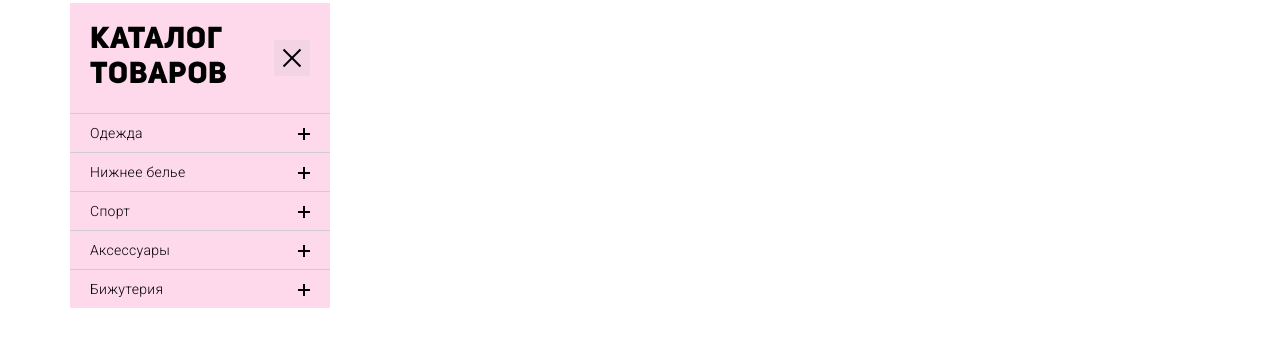
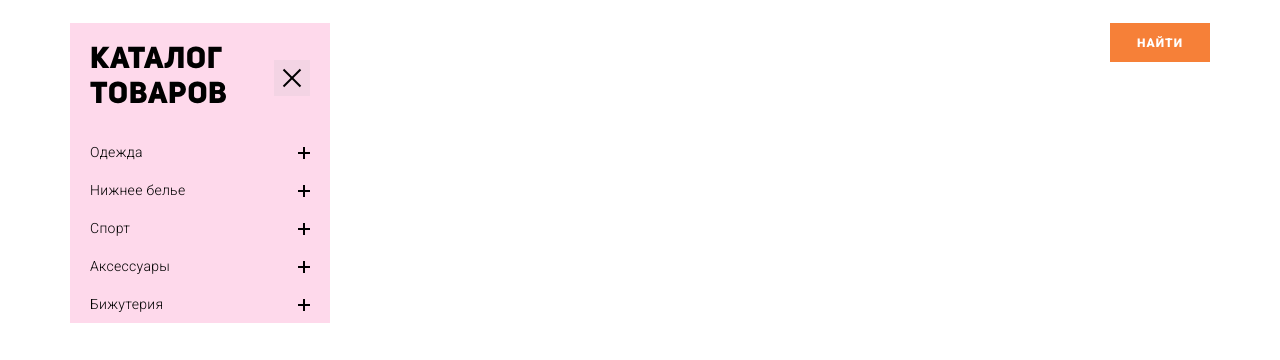
Before and after one commit to DefLeppard333/Virpul, a plain HTML site: page index.html in a window 1280 px wide. Both pictures are taken after a click on the element 292 px from the left and 205 px from the top of the page. Shown: the part 147-507 px from the top of the page. Drawn offline with nearby package versions, Linux system fonts and the light colour scheme.

Commit message:
v1.2.6 search block

```diff
--- a/assets/css/style.css
+++ b/assets/css/style.css
@@ -508,7 +508,7 @@ h6 {
       left: 0;
       overflow: auto;
       padding: 100px 0px 30px 0px;
-      z-index: 2;
+      z-index: 4;
       background-color: #fff;
       transition: all 0.5s ease 0s;
    }
@@ -751,6 +751,7 @@ h6 {
 /*Основной контент -------------------------------------------------------------------------------------- */
 .page {
    flex: 0 1 auto;
+   padding: 20px 0px 0px 0px;
 }
 .page__conatiner {
    display: flex;
@@ -764,6 +765,8 @@ h6 {
 .page__content {
    flex: 1 1 auto;
    padding: 0px 0px 0px 30px;
+}
+.page__search {
 }
 .menu-page {
    background: #fed9eb;
@@ -830,7 +833,6 @@ h6 {
 
 .menu-page__body {
    display: none;
-
 }
 .menu-page__body._active {
    display: flex;
@@ -838,15 +840,15 @@ h6 {
 .menu-page__list {
    width: 100%;
 }
-.menu-page__list li {
+/* .menu-page__parent li {
    border-bottom: 1px solid #d1cbcb;
 }
-.menu-page__list li:last-child {
+.menu-page__parent li:last-child {
    border-bottom: none;
 }
-.menu-page__list li:first-child {
+.menu-page__parent li:first-child {
    border-top: 1px solid #d1cbcb;
-}
+} */
 .menu-page__link {
    letter-spacing: 0.3px;
    font-weight: 300;
@@ -856,7 +858,7 @@ h6 {
    padding: 12px 20px;
    position: relative;
 }
-.menu-page__link_parent::after {
+.menu-page__link::after {
    content: "";
    width: 12px;
    height: 14px;
@@ -865,7 +867,7 @@ h6 {
    top: 50%;
    right: 20px;
 }
-.menu-page__link_parent::before {
+.menu-page__link::before {
    content: "";
    width: 12px;
    height: 14px;
@@ -884,30 +886,25 @@ h6 {
    left: 100%;
    height: 100%;
    overflow: auto;
-   width: 280px;
+   width: 100%;
+   pointer-events: none;
 }
 
 .submenu-page__item {
-   width: 280px;
+   width: 100%;
    position: absolute;
-   width: 100%;
-   height: 100%;
    top: 0;
-   left: -100%;
+   left: 0;
    background-color: #fff;
-   border: 2px solid #f5d1e2;
-   border-left: 0;
+   /* border: 2px solid #f5d1e2;
+   border-left: 0; */
+   transform: translate(-100%, 0);
+   transition: all 0.4s ease 0s;
+}
 
-
-}
-.burger__plus._active {
-  left: 0;
-
-}
-.submenu-page__menu {
-}
 .submenu-page__menu li {
-   border-bottom: 1px solid #f5f2f2;
+   border: 1px solid #f3d4e4;
+   background-color: #f3d4e4;
 }
 .submenu-page__link {
    color: black;
@@ -917,15 +914,61 @@ h6 {
    padding: 10px 40px;
    display: block;
 }
+.menu-page__parent._active .submenu-page__item {
+   z-index: 2;
+   transform: translate(0, 0);
+}
+.menu-page__parent._active .menu-page__submenu {
+   pointer-events: all;
+}
+.menu-page__parent._active .menu-page__link::before {
+   display: none;
+}
+::-webkit-scrollbar {
+   display: none;
+}
+
 /* submenu end ----------------------------------------------------------------*/
 
+/* Search block================================================================================= */
+
+.search-page {
+   display: flex;
+}
+.search-page__input {
+   flex: 1 1 auto;
+}
+.search-page__input input {
+   height: 39px;
+}
+.search-page__btn {
+}
+.btn {
+   display: inline-flex;
+   padding: 0 25x;
+   justify-content: center;
+   align-items: center;
+   height: 39px;
+   background-color: #f68038;
+   color: #ffffff;
+   font-size: 12px;
+   font-weight: 900;
+   line-height: 18px;
+   text-transform: uppercase;
+   letter-spacing: 1px;
+   transition: all 0.4s ease 0s;
+   width: 100px;
+}
+/* Search blok end================================================================================= */
 @media (min-width: 992px) {
-   .menu-page__link:hover {
+   .menu-page__parent._active .menu-page__link {
       background-color: #f3d4e4;
    }
    .submenu-page__link:hover {
       background: #fae3ee;
    }
+   .btn:hover {
+      background-color: #c26329;
+   }
 }
-
 /*Основной контент end-------------------------------------------------------------------------------------- */
--- a/assets/js/burger.js
+++ b/assets/js/burger.js
@@ -1,20 +1,7 @@
 $(document).ready(function () {
-    $('.icon-menu').click(function (event) {
-        $('.icon-menu,.menu__body,.top-header__logo').toggleClass('_active');
-        $('body').toggleClass('_lock');
-    });
-    $('.menu-page__burger').click(function (event) {
-        $('.menu-page__burger,.menu-page__body,.menu-page__lines').toggleClass('_active');
-        // $('body').toggleClass('_lock');
-    });
+   $('.icon-menu').click(function (event) {
+      $('.icon-menu,.menu__body,.top-header__logo').toggleClass('_active');
+      $('body').toggleClass('_lock');
+   });
+
 });
-
-let menuParents = document.querySelectorAll('.burger__plus');
-
-
-for (let index = 0; index < menuParents.lenght; index++) {
-    const menuParent = menuParents[index];
-    menuParent.addEventListener("mouseenter", function (e) {
-        menuParent.classList.add('_active');
-    });
-}
--- /dev/null
+++ b/assets/js/submenu.js
@@ -0,0 +1,20 @@
+let menuParents = document.querySelectorAll('.menu-page__parent');
+
+for (let index = 0; index < menuParents.length; index++) {
+   const menuParent = menuParents[index];
+   menuParent.addEventListener("mouseenter", function (e) {
+      menuParent.classList.add('_active');
+   });
+   menuParent.addEventListener("mouseleave", function (e) {
+      menuParent.classList.remove('_active');
+   });
+}
+
+
+let menuPageBurger = document.querySelector('.menu-page__burger');
+let menuPageBody = document.querySelector('.menu-page__body');
+
+menuPageBurger.addEventListener("click", function (e) {
+   menuPageBurger.classList.toggle('_active');
+   menuPageBody.classList.toggle('_active');
+});
--- a/index.html
+++ b/index.html
@@ -49,15 +49,13 @@
                         <div class="contacts-header__column ">
                            <div class="contacts-header__item contacts-header__icon ">
                               <div class="contacts-header__label">Киевстар</div>
-                                        <a href="tel:+380674388000"
-                                            class="contacts-header__phone">+38(067)-438-80-00</a>
+                              <a href="tel:+380674388000" class="contacts-header__phone">+38(067)-438-80-00</a>
                            </div>
                         </div>
                         <div class="contacts-header__column contacts-header__column-mobilecart">
                            <div class="contacts-header__item contacts-header__item-seond-phone">
                               <div class="contacts-header__label">Лайф</div>
-                                        <a href="tel:+380674388000"
-                                            class="contacts-header__phone">+38(073)-093-00-53</a>
+                              <a href="tel:+380674388000" class="contacts-header__phone">+38(073)-093-00-53</a>
                            </div>
                         </div>
 
@@ -70,12 +68,10 @@
                   <div class="bottom-header__column">
                      <ul data-da="menu__body,0,540" class="bottom-header__actions actions-header">
                         <li>
-                                    <a href=""
-                                        class="actions-header__item actions-header__item_login"><Span>Вход</Span></a>
+                           <a href="" class="actions-header__item actions-header__item_login"><Span>Вход</Span></a>
                         </li>
                         <li>
-                                    <a href=""
-                                        class="actions-header__item actions-header__item_reg"><Span>Регистрация</Span></a>
+                           <a href="" class="actions-header__item actions-header__item_reg"><Span>Регистрация</Span></a>
                         </li>
                         <li>
                            <a href="mailto:defleppard333@gmail.com"
@@ -123,9 +119,8 @@
                   </div>
                   <div class="menu-page__body">
                      <ul class="menu-page__list">
-
-                                <li class="burger__plus">
-                                    <a class="menu-page__link menu-page__link_parent" href="">Одежда</a>
+                        <li class="menu-page__parent">
+                           <a class="menu-page__link" href="">Одежда</a>
                            <div class="menu-page__submenu submenu">
                               <div class="submenu-page__item">
                                  <ul class="submenu-page__menu">
@@ -151,8 +146,8 @@
                               </div>
                            </div>
                         </li>
-                                <li class="burger__plus">
-                                    <a class="menu-page__link menu-page__link_parent" href="">Нижнее
+                        <li class="menu-page__parent">
+                           <a class="menu-page__link " href="">Нижнее
                               белье</a>
                            <div class="menu-page__submenu submenu">
                               <div class="submenu-page__item">
@@ -164,8 +159,8 @@
                               </div>
                            </div>
                         </li>
-                                <li class="burger__plus">
-                                    <a class="menu-page__link menu-page__link_parent" href="">Спорт</a>
+                        <li class="menu-page__parent">
+                           <a class="menu-page__link " href="">Спорт</a>
                            <div class="menu-page__submenu submenu">
                               <div class="submenu-page__item">
                                  <ul class="submenu-page__menu">
@@ -175,8 +170,8 @@
                               </div>
                            </div>
                         </li>
-                                <li class="burger__plus">
-                                    <a class="menu-page__link menu-page__link_parent" href="">Аксессуары</a>
+                        <li class="menu-page__parent">
+                           <a class="menu-page__link " href="">Аксессуары</a>
                            <div class="menu-page__submenu submenu">
                               <div class="submenu-page__item">
                                  <ul class="submenu-page__menu">
@@ -185,8 +180,8 @@
                               </div>
                            </div>
                         </li>
-                                <li class="burger__plus">
-                                    <a class="menu-page__link menu-page__link_parent" href="">Бижутерия</a>
+                        <li class="menu-page__parent">
+                           <a class="menu-page__link " href="">Бижутерия</a>
                            <div class="menu-page__submenu submenu">
                               <div class="submenu-page__item">
                                  <ul class="submenu-page__menu">
@@ -197,12 +192,18 @@
                               </div>
                            </div>
                         </li>
-
                      </ul>
                   </div>
                </nav>
             </aside>
-                <div class="page__content"></div>
+            <div class="page__content">
+               <form action="#" class="page__search search-page">
+                  <div class="search-page__input">
+                     <input autocomplit="off" type="text" name="form[]" data-error="Ошибка" data-value="">
+                  </div>
+                  <button type="submit" class="search-page__btn btn">Найти</button>
+               </form>
+            </div>
          </div>
       </main>
    </div>
@@ -210,6 +211,7 @@
    <script src="http://code.jquery.com/jquery-3.4.1.slim.min.js"></script>
    <script src="/assets/js/script.js"></script>
    <script src="/assets/js/burger.js"></script>
+   <script src="/assets/js/submenu.js"></script>
    <script src="https://kit.fontawesome.com/dd8c49730d.js"></script>
 
 
```
Lines whose indentation alone changed are shown as unchanged.
